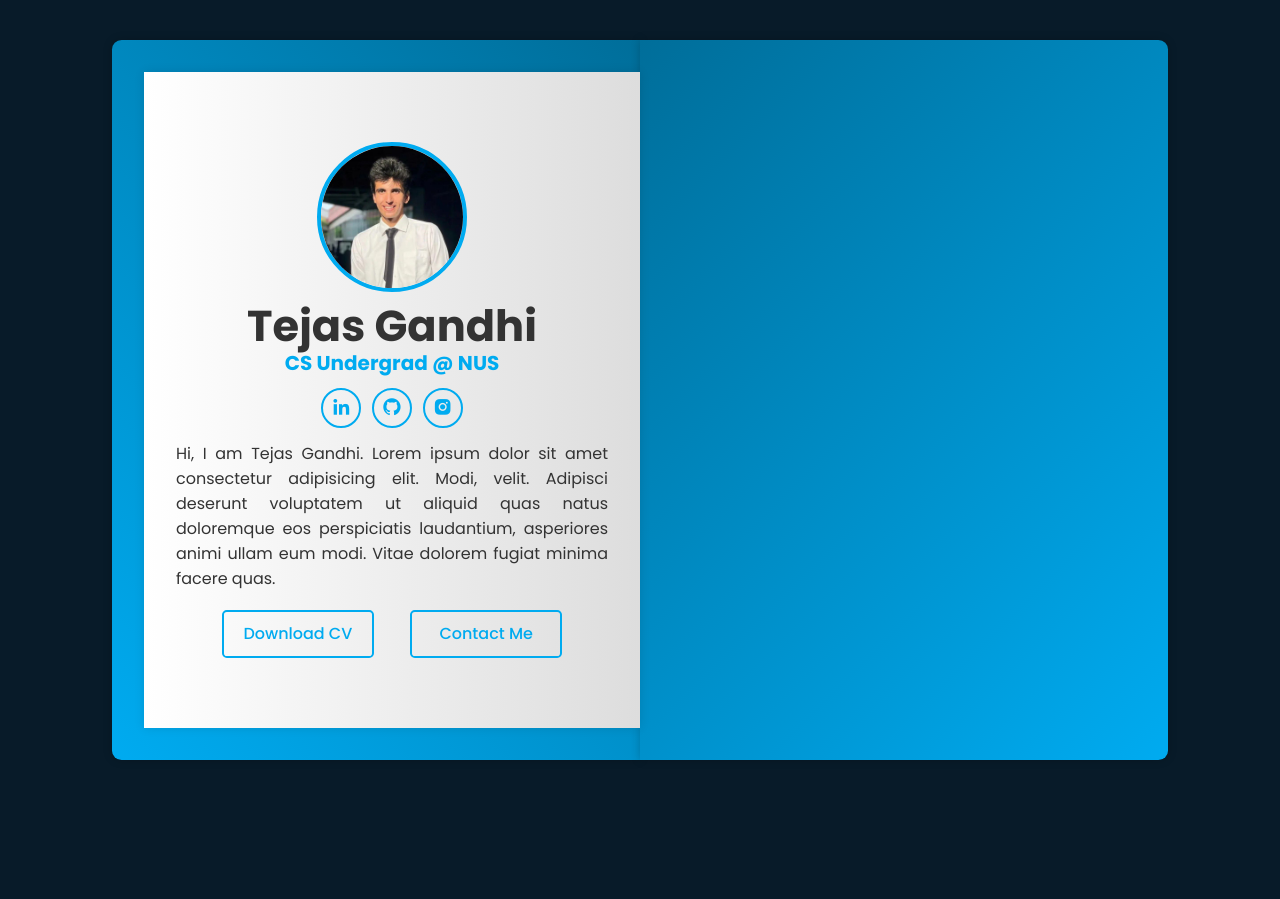
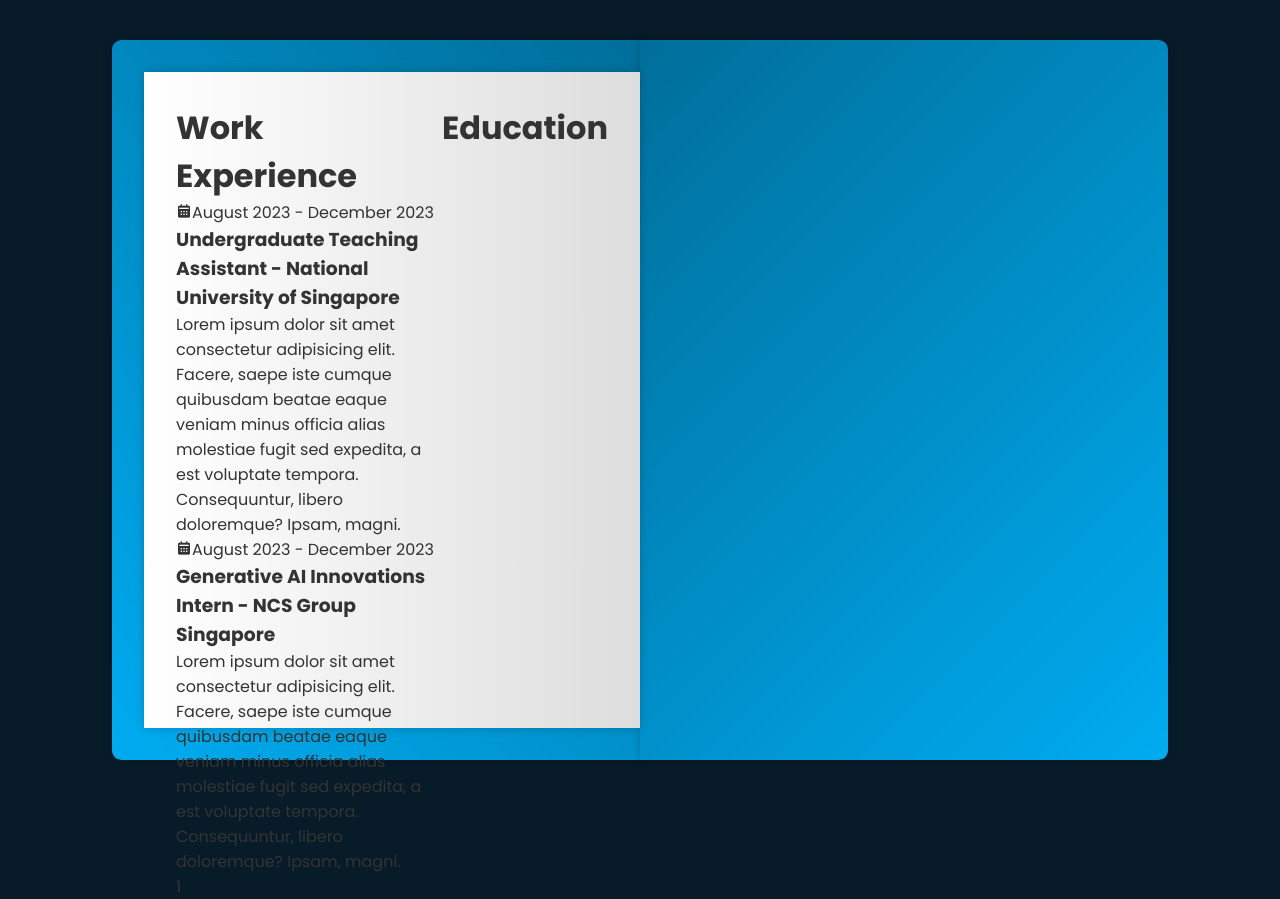
Before and after one commit to newway1814/TG-Portfolio, a plain HTML site: page index.html in a window 1280 px wide. Before the commit the page ends 800 px from the top, so only its background shows below. Drawn offline with nearby package versions, Linux system fonts and the light colour scheme.

Commit message:
Add Work Exp page

```diff
--- a/index.html
+++ b/index.html
@@ -42,6 +42,41 @@
 
             </div>
 
+            <!-- page 1 and 2 -->
+
+            <div class="book-page page-right" id="turn1">
+                <!-- page 1(work experience) -->
+                <div class="page-front">
+                    <h1 class="title">Work Experience</h1>
+
+                    <div class="workeduc-box">
+
+                        <div class="workeduc-content">
+                            <span class="year"><i class='bx bxs-calendar'></i>August 2023 - December 2023 </span>
+                            <h3>Undergraduate Teaching Assistant - National University of Singapore</h3>
+                            <p>Lorem ipsum dolor sit amet consectetur adipisicing elit.
+                                Facere, saepe iste cumque quibusdam beatae eaque veniam minus officia alias molestiae fugit sed expedita, a est voluptate tempora. Consequuntur, libero doloremque?
+                                Ipsam, magni.</p>
+                        </div>
+
+                        <div class="workeduc-content">
+                            <span class="year"><i class='bx bxs-calendar'></i>August 2023 - December 2023 </span>
+                            <h3>Generative AI Innovations Intern - NCS Group Singapore</h3>
+                            <p>Lorem ipsum dolor sit amet consectetur adipisicing elit.
+                                Facere, saepe iste cumque quibusdam beatae eaque veniam minus officia alias molestiae fugit sed expedita, a est voluptate tempora. Consequuntur, libero doloremque?
+                                Ipsam, magni.</p>
+                        </div>
+                    </div>
+                    <span class="number-page">1</span>
+
+                </div>
+
+                <!-- page2(education) -->
+                <div class="page-back">
+                    <h1 class="title">Education</h1>
+                </div>
+            </div>
+
         </div>
 
     </div>
```
